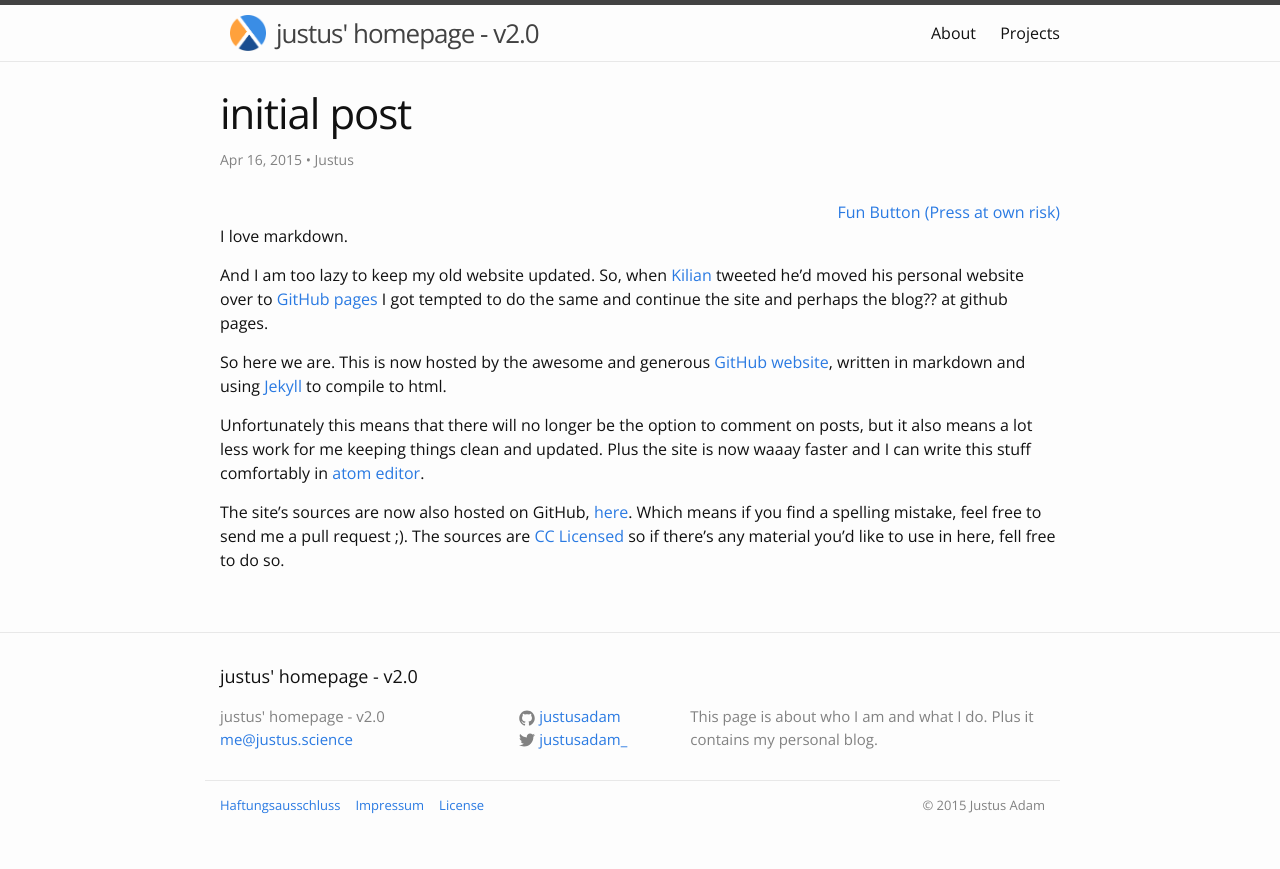
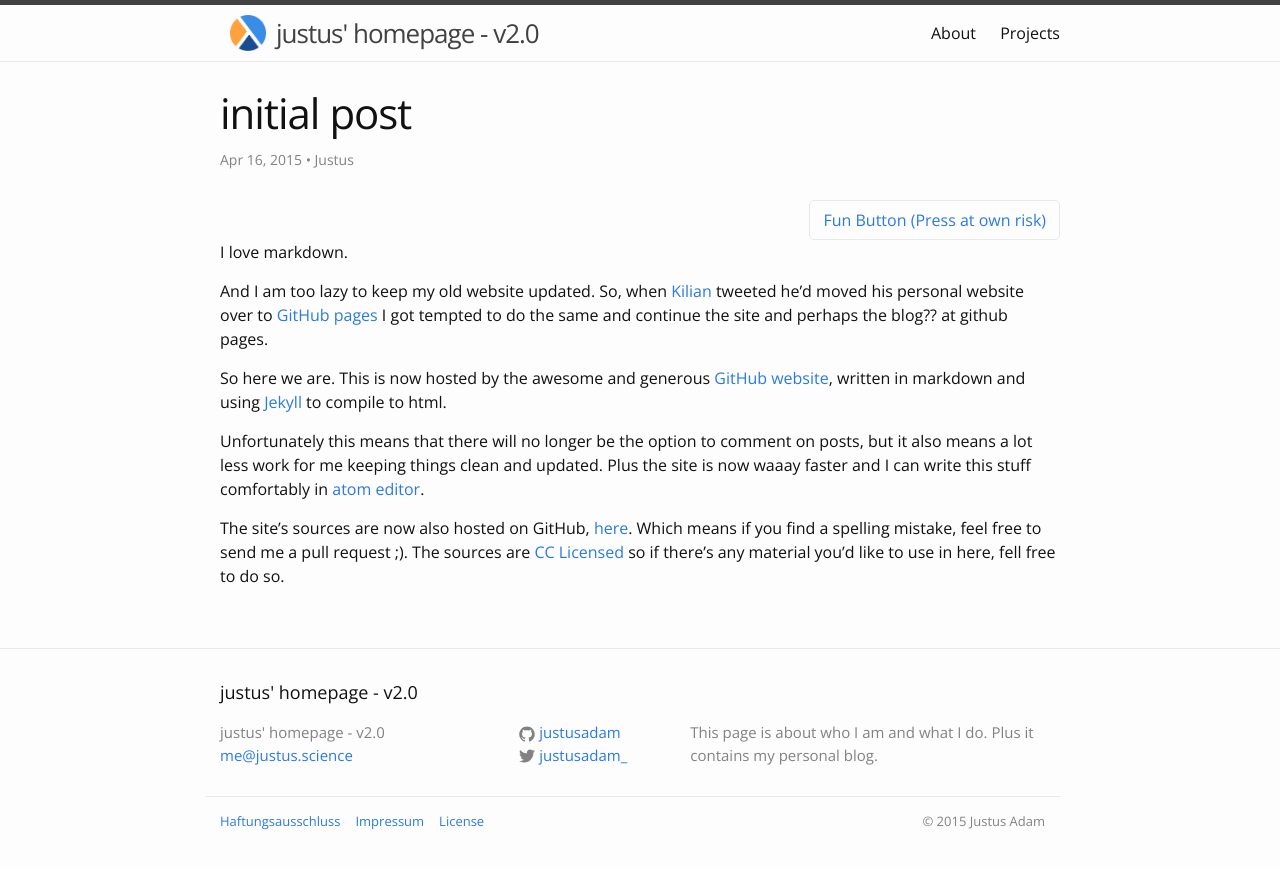
Before and after one commit to JustusAdam/justusadam.github.io, a Jekyll site: the page built from _posts/2015-04-16-initial-post.md, in a window 1280 px wide. Shown: the top 869 px of the page. Built offline with Jekyll 4.4.1, drawn with Linux system fonts in a browser that asks for light colours.

Commit message:
better button

```diff
--- a/_layouts/post.html
+++ b/_layouts/post.html
@@ -8,7 +8,7 @@ layout: default
     <p class="post-meta">{{ page.date | date: "%b %-d, %Y" }}{% if page.author %} • {{ page.author }}{% endif %}{% if page.meta %} • {{ page.meta }}{% endif %}</p>
   </header>
 
-  <a class="fun-button right">Fun Button (Press at own risk)</a>
+  <a class="slim-button fun-button right">Fun Button (Press at own risk)</a>
   <div class="clearfix"></div>
 
   <article class="post-content">
```
